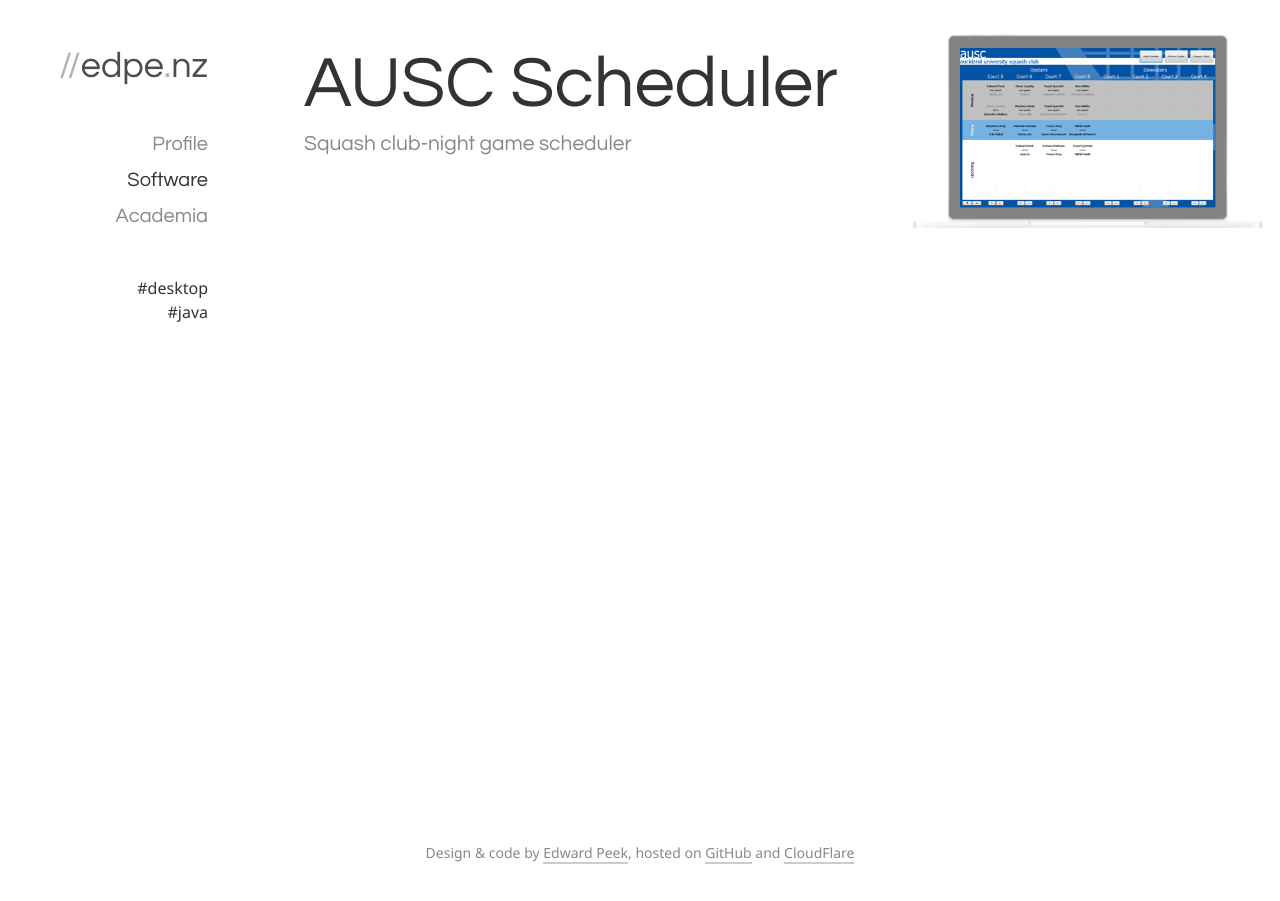
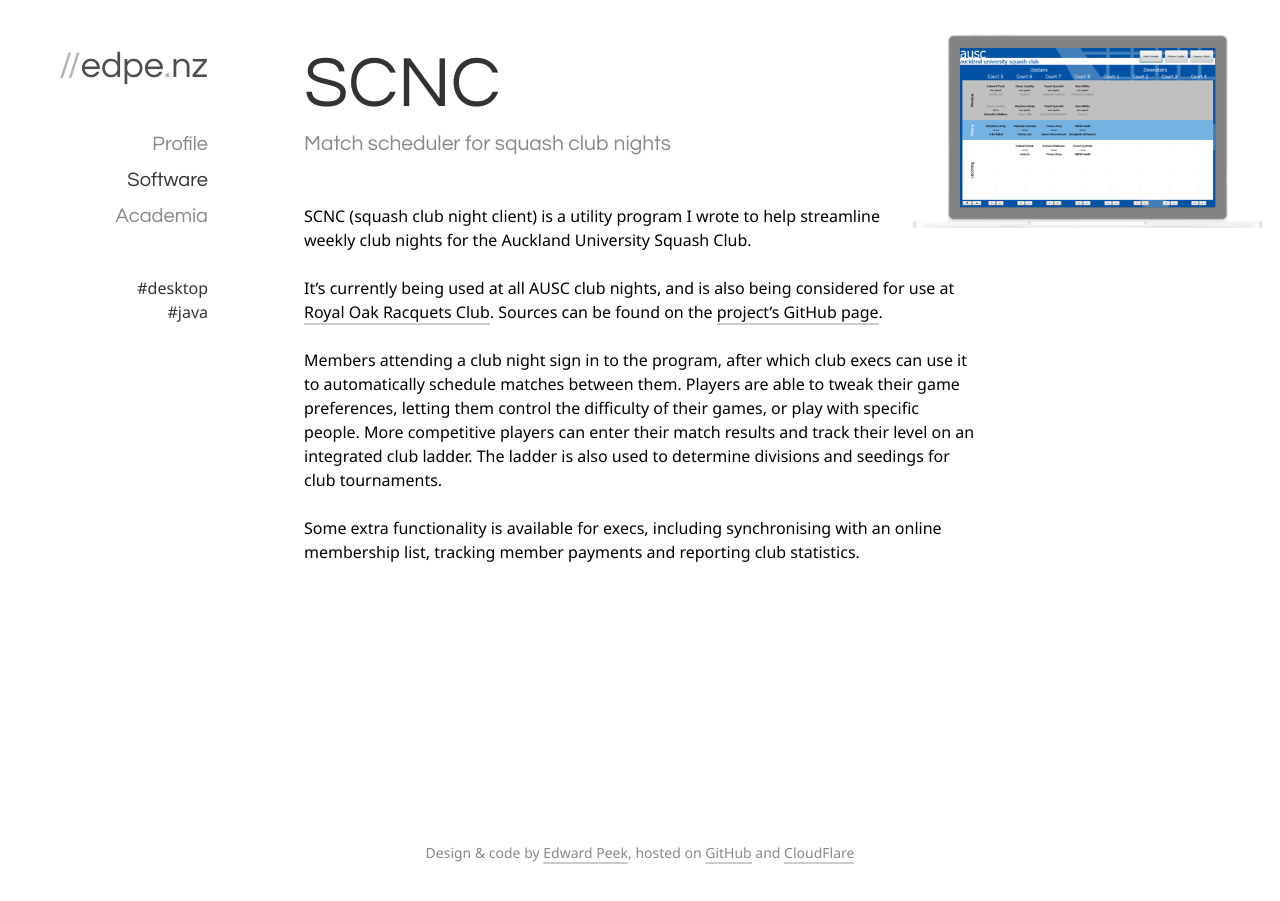
Before and after one commit to edpenz/edpenz.github.io, a Jekyll site: the page built from _posts/2014-03-08-scnc.md, in a window 1280 px wide. Built offline with Jekyll 4.4.1, drawn with Linux system fonts in a browser that asks for light colours.

Commit message:
Rest of text for software projects
- Added description to tweakey.
- Tweaks to section subtitles.

```diff
--- a/_posts/2014-03-08-scnc.html
+++ /dev/null
@@ -1,22 +0,0 @@
----
-layout: software
-category: software
-permalink: /software/:title
-
-title: AUSC Scheduler
-subtitle: Squash club-night game scheduler
-
-tags:
-  - desktop
-  - java
-
-thumbnail: /img/scnc/thumb.png
-
-hero:
-  foreground: /img/scnc/hero.png
-  background: /img/desktop-frame.png
-  width: 256
-  height: 160
-  left: 49
-  bottom: 35
----
--- /dev/null
+++ b/_posts/2014-03-08-scnc.md
@@ -0,0 +1,33 @@
+---
+layout: software
+category: software
+permalink: /software/:title
+
+title: SCNC
+subtitle: Match scheduler for squash club nights
+
+tags:
+  - desktop
+  - java
+
+thumbnail: /img/scnc/thumb.png
+
+hero:
+  foreground: /img/scnc/hero.png
+  background: /img/desktop-frame.png
+  width: 256
+  height: 160
+  left: 49
+  bottom: 35
+---
+SCNC (squash club night client) is a utility program I wrote to help streamline weekly club nights for the Auckland University Squash Club.
+
+It's currently being used at all AUSC club nights, and is also being considered for use at [Royal Oak Racquets Club](http://www.royaloakracquets.co.nz/).
+Sources can be found on the [project's GitHub page](https://github.com/edpenz/scnc).
+
+Members attending a club night sign in to the program, after which club execs can use it to automatically schedule matches between them.
+Players are able to tweak their game preferences, letting them control the difficulty of their games, or play with specific people.
+More competitive players can enter their match results and track their level on an integrated club ladder.
+The ladder is also used to determine divisions and seedings for club tournaments.
+
+Some extra functionality is available for execs, including synchronising with an online membership list, tracking member payments and reporting club statistics.
--- a/academia/index.html
+++ b/academia/index.html
@@ -3,7 +3,7 @@
 category: academia
 ---
 <h1>Academia</h1>
-<h2>Published conference papers</h2>
+<h2>Works published during my time in postgrad</h2>
 <nav>
   <ul>
     {% for post in site.posts %} {% if post.category == 'academia' %}
--- a/software/index.html
+++ b/software/index.html
@@ -3,7 +3,7 @@
 category: software
 ---
 <h1>Software</h1>
-<h2>A selection of personal software projects</h2>
+<h2>A selection of my personal software apps, projects and experiments</h2>
 <nav>
   <ul>
     {% for post in site.posts %} {% if post.category == 'software' %}
```
Also changed, not shown: _posts/2014-02-14-solar.md (+6 -0 lines), _posts/2014-12-19-routine.md (+6 -3 lines), _posts/2016-08-30-tweakey.html (deleted, +0 -24 lines), _posts/2016-08-30-tweakey.md (added, +34 -0 lines).
